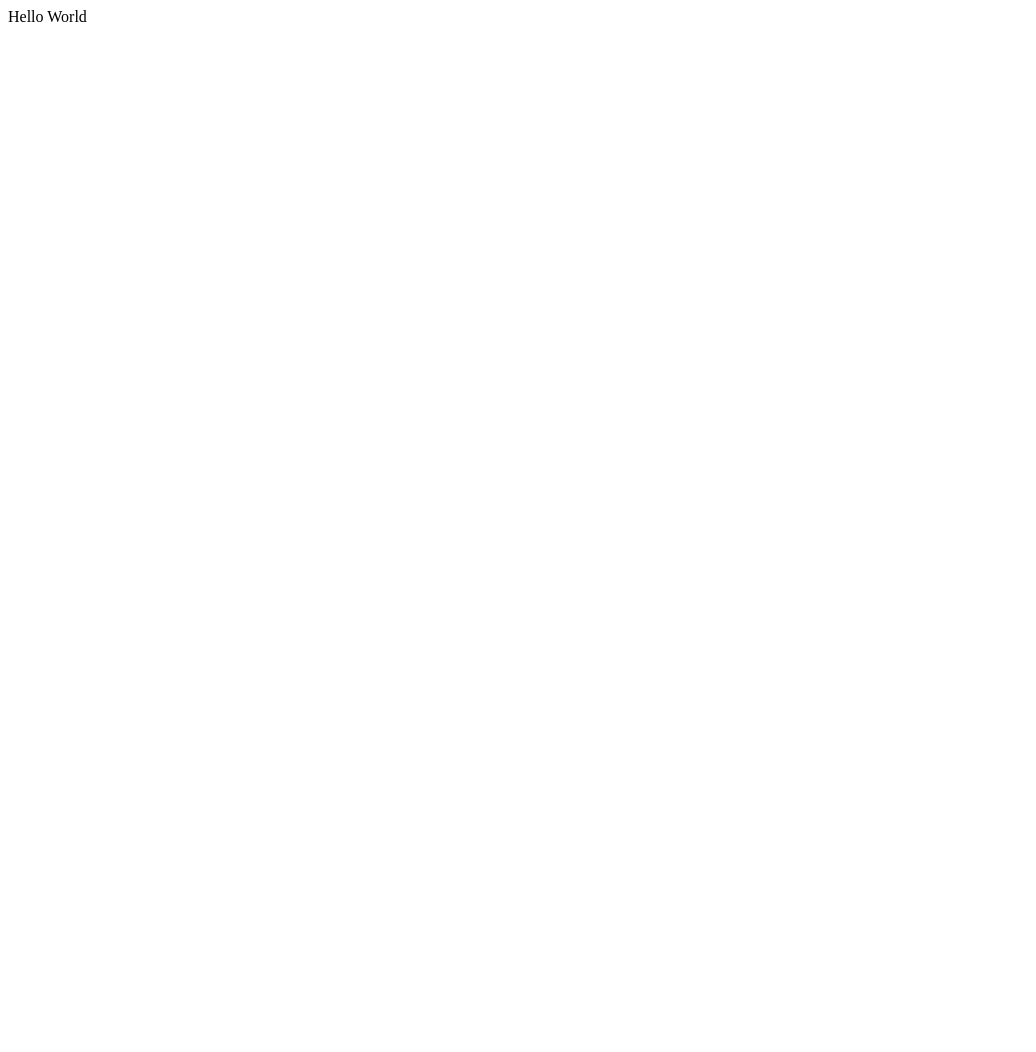
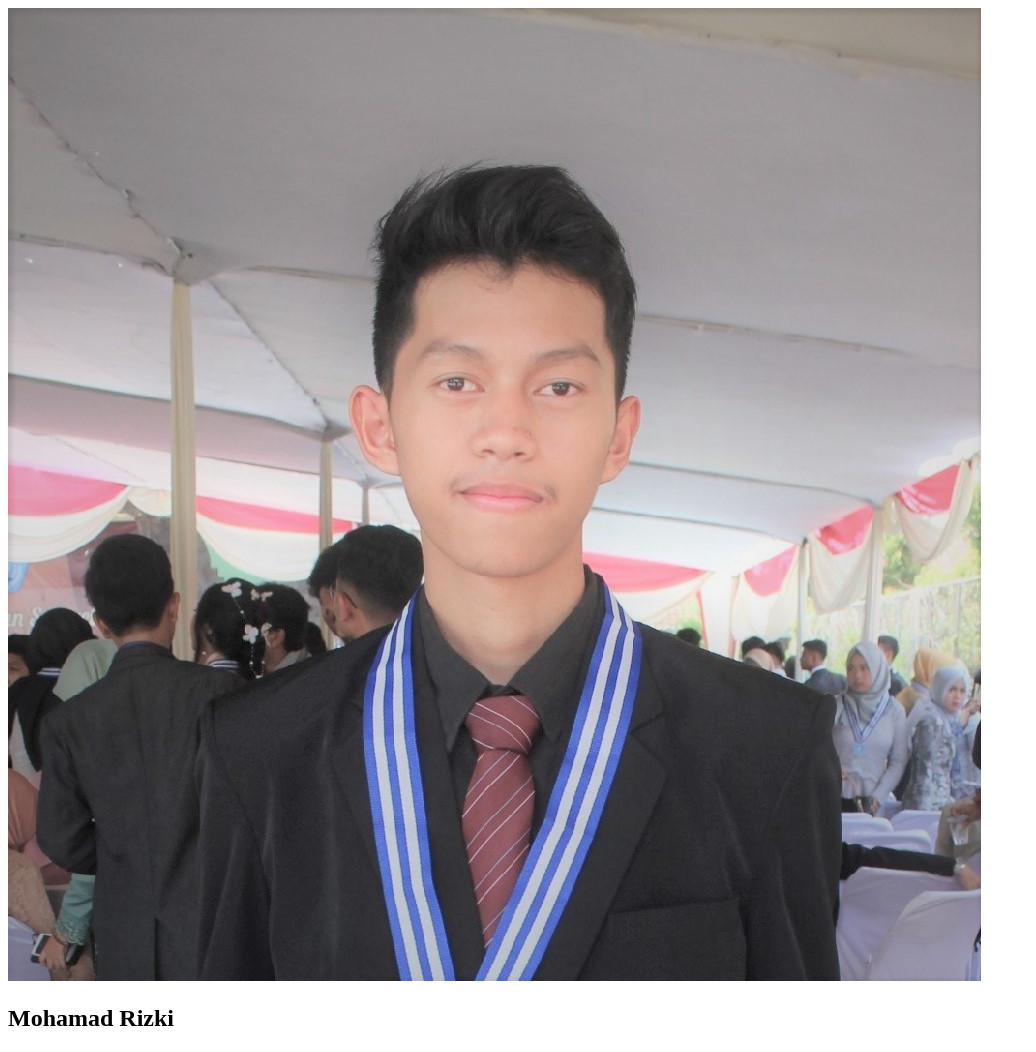
Before and after one commit to svenster18/my-repo-from-remote, a plain HTML site: page index.html in a window 1280 px wide. Shown: the whole page, without its empty margins (0-1036 px from the left). Before the commit the page ends 800 px from the top, so only its background shows below. Drawn offline with Linux system fonts and the light colour scheme.

Commit message:
Changed Hello world with img and h2 to display simple profile data. Image file added in the folder images and used as resource in the img element in index.html file

```diff
--- a/index.html
+++ b/index.html
@@ -4,7 +4,10 @@
   </head>
 
   <body>
-    Hello World
+    <div>
+        <img src="images/foto.jpg" alt="profile image" />
+        <h2>Mohamad Rizki</h2>
+    </div>
   </body>
 
 </html>
```
Also changed, not shown: images/foto.jpg (added).
